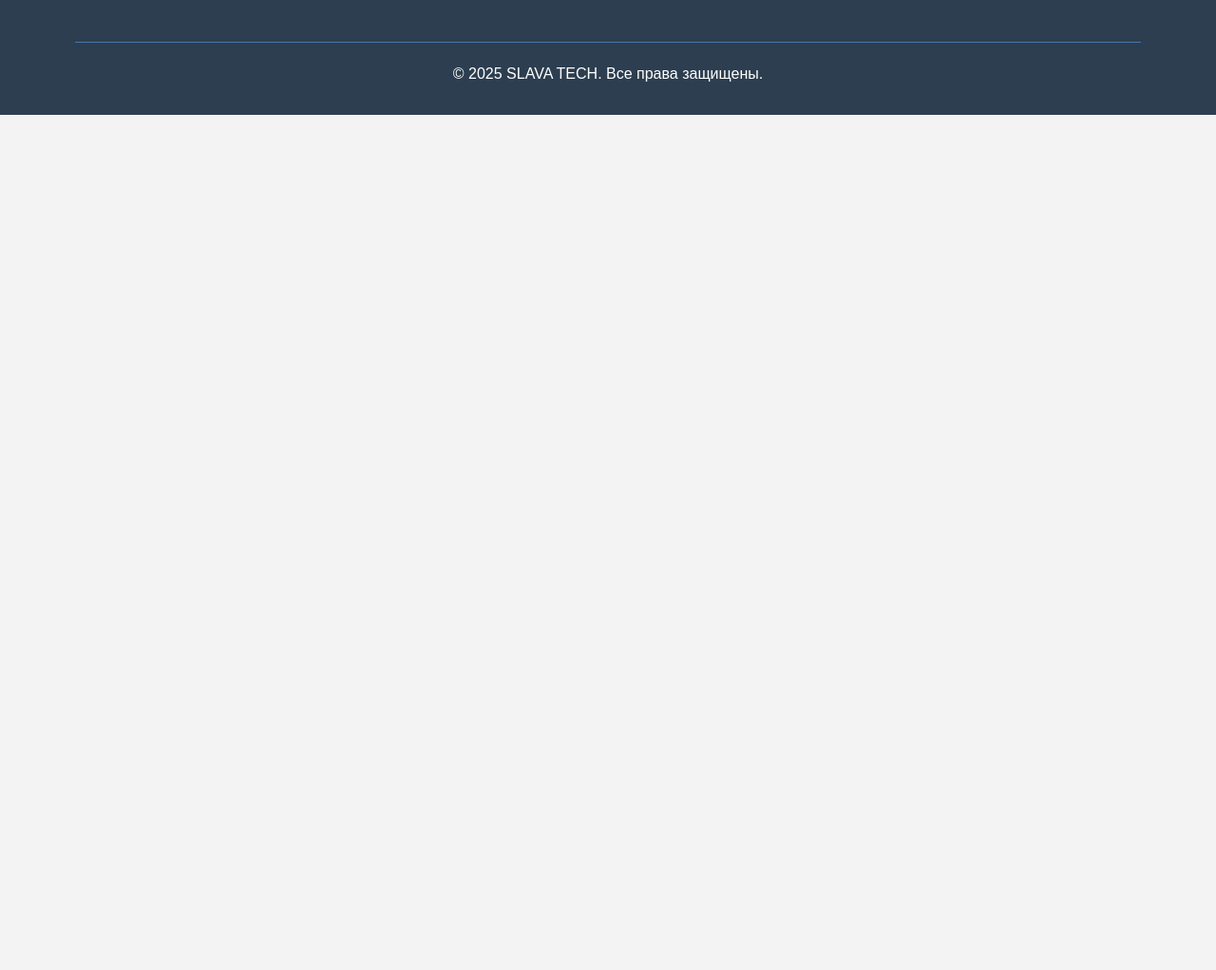
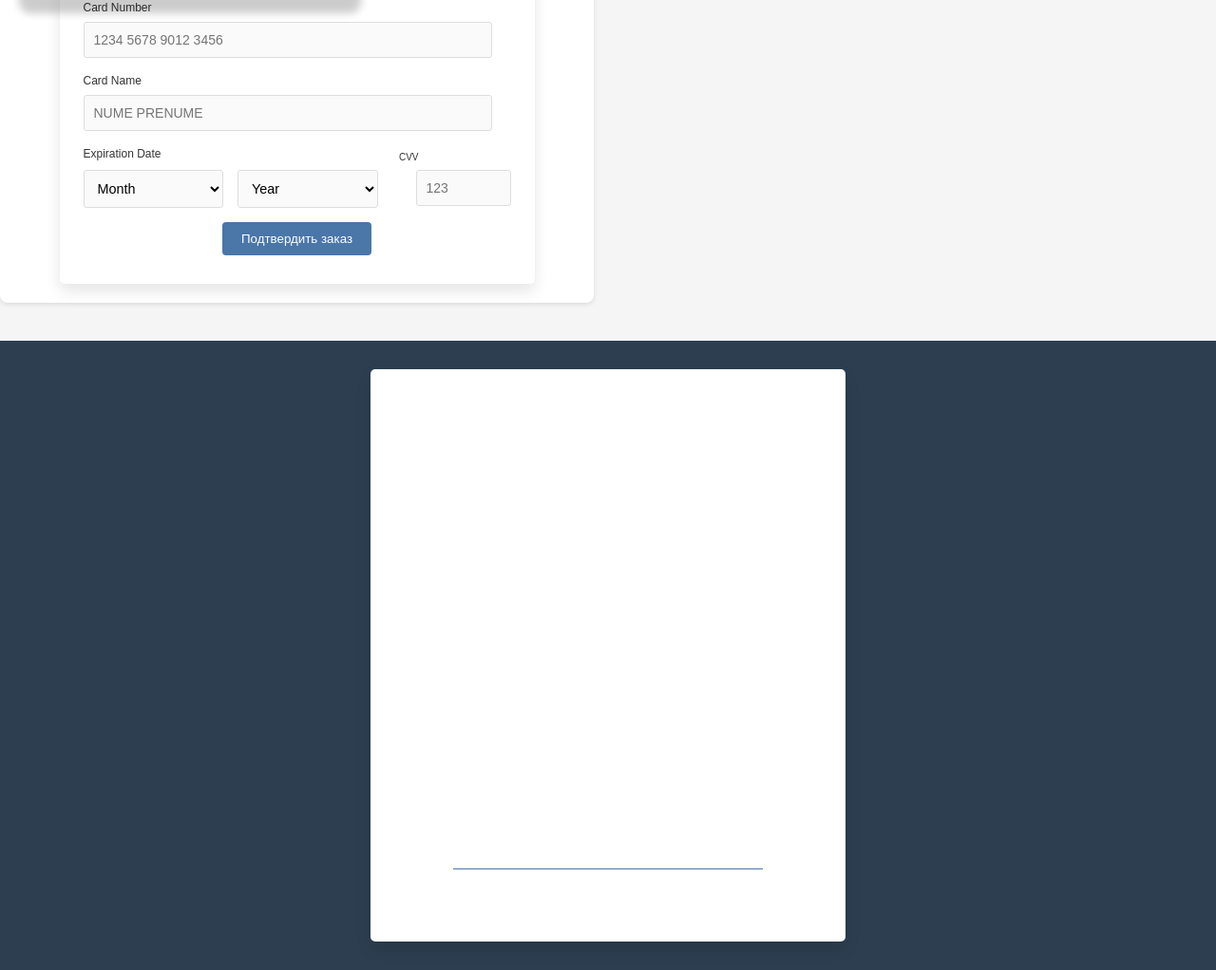
Before and after one commit to Ak1r7/slava, a PHP site: page /checkout.php in a window 1280 px wide. Shown: the part 1069-2091 px from the top of the page at 95% size. Before the commit the page ends 1190 px from the top, so only its background shows below. Run offline with PHP 8.4, Linux system fonts and the light colour scheme; the visitor is signed in with stand-in values (Sample User, id 1); tables that the repository leaves empty hold one stand-in row (values such as "Sample post").

Commit message:
first commit

```diff
--- a/pc_club/checkout.php
+++ b/pc_club/checkout.php
@@ -64,6 +64,7 @@ if ($_SERVER['REQUEST_METHOD'] === 'POST') {
 <?php require_once 'includes/header.php'; ?>
 
 <section class="checkout">
+    <link rel="stylesheet" href="payment_form/style/style.css">
     <h2>Оформление заказа</h2>
 
     <div class="checkout-summary">
@@ -97,29 +98,121 @@ if ($_SERVER['REQUEST_METHOD'] === 'POST') {
 
     <form action="checkout.php" method="post" class="checkout-form">
         <h3>Данные для доставки</h3>
+<div class="card-form">
+        <div class="card-display">
+            <div class="card">
+                <div class="logo-cards">
+                    <img src="img/chip.png" alt="" class="chip">
+                    <div>
+                        <div>
+                            <img src="payment_form/img/card-type/mastercard.png" class="brand" alt="Card Brand" id="card-brand">
+                            <img src="payment_form/img/card-type/visa.png" class="brand" alt="Card Brand" id="card-brand">
+                            <img src="payment_form/img/card-type/discover.png" class="brand" alt="Card Brand" id="card-brand">
+                            <img src="payment_form/img/card-type/amex.png" class="brand" alt="Card Brand" id="card-brand">
+                        </div>
+                    </div>
+                </div>
+                <div class="card-number" id="card-number">
+                    <div class="digit"><span>#</span></div>
+                    <div class="digit"><span>#</span></div>
+                    <div class="digit"><span>#</span></div>
+                    <div class="digit"><span>#</span></div>
+                    <div id="space"></div>
+                    <div class="digit"><span>#</span></div>
+                    <div class="digit"><span>#</span></div>
+                    <div class="digit"><span>#</span></div>
+                    <div class="digit"><span>#</span></div>
+                    <div id="space"></div>
+                    <div class="digit"><span>#</span></div>
+                    <div class="digit"><span>#</span></div>
+                    <div class="digit"><span>#</span></div>
+                    <div class="digit"><span>#</span></div>
+                    <div id="space"></div>
+                    <div class="digit"><span>#</span></div>
+                    <div class="digit"><span>#</span></div>
+                    <div class="digit"><span>#</span></div>
+                    <div class="digit"><span>#</span></div>
+                </div>
+                <div class="card-details">
+                    <div class="holder" id="holder">
+                        <span class="card-subtitle">Card Holder</span>
+                        <span class="card-holder" id="card-holder">NUME PRENUME</span>
+                    </div>
+                    <div class="expiry" id="expiry">
+                        <span class="card-subtitle">Expires</span>
+                        <span class="card-expiry" id="card-expiry">MM/YY</span>
+                    </div>
+                </div>
+            </div>
+            <div class="cardBack">
+                <div id="black-line"></div>
+                <div id="cvv">
+                    <h5>CVV</h5>
+                    <h2>123</h2>
+                </div>
+                <img src="img/card-type/discover.png" class="card-brand-rev" alt="">
+            </div>
 
-        <div class="form-group">
-            <label for="fullname">ФИО:</label>
-            <input type="text" id="fullname" name="fullname" required>
         </div>
+        <div class="container">
+            <form class="card-form" id="card-form">
+                <div class="form-group">
+                    <label for="card-number-input">Card Number</label>
+                    <input type="text" id="card-number-input" maxlength="16" placeholder="1234 5678 9012 3456">
+                </div>
+                <div class="form-group">
+                    <label for="card-holder-input">Card Name</label>
+                    <input type="text" id="card-holder-input" maxlength="23" placeholder="NUME PRENUME">
+                </div>
+                <div class="form-group">
+                    <div class="card-info">
+                        <label for="card-expiry-month">Expiration Date</label>
+                        <label class="cvv" for="card-cvv-input">CVV</label>
+                    </div>
+                    <div class="expiry-group">
+                        <select id="card-expiry-month">
+                            <option value="MM" selected disabled>Month</option>
+                            <option value="01">01</option>
+                            <option value="02">02</option>
+                            <option value="03">03</option>
+                            <option value="04">04</option>
+                            <option value="05">05</option>
+                            <option value="06">06</option>
+                            <option value="07">07</option>
+                            <option value="08">08</option>
+                            <option value="09">09</option>
+                            <option value="10">10</option>
+                            <option value="11">11</option>
+                            <option value="12">12</option>
+                        </select>
+                        <select id="card-expiry-year">
+                            <option value="YY" selected disabled>Year</option>
+                            <option value="2024">2024</option>
+                            <option value="2025">2025</option>
+                            <option value="2026">2026</option>
+                            <option value="2027">2027</option>
+                            <option value="2028">2028</option>
+                            <option value="2029">2029</option>
+                            <option value="2030">2030</option>
+                            <option value="2031">2031</option>
+                            <option value="2032">2032</option>
+                            <option value="2033">2033</option>
+                            <option value="2034">2034</option>
+                            <option value="2035">2035</option>
 
-        <div class="form-group">
-            <label for="address">Адрес доставки:</label>
-            <textarea id="address" name="address" required></textarea>
+                        </select>
+                        <div>
+                            <input class="card-cvv" type="text" id="card-cvv-input" maxlength="3" placeholder="123">
+                        </div>
+                    </div>
+                </div>
+                        <button type="submit" class="btn">Подтвердить заказ</button>
+            </form>
         </div>
+    </div>
 
-        <div class="form-group">
-            <label for="phone">Телефон:</label>
-            <input type="tel" id="phone" name="phone" required>
-        </div>
-
-        <div class="form-group">
-            <label for="comments">Комментарий к заказу:</label>
-            <textarea id="comments" name="comments"></textarea>
-        </div>
-
-        <button type="submit" class="btn">Подтвердить заказ</button>
     </form>
+    <script src="payment_form/script/script.js"></script>
 </section>
 
 <?php require_once 'includes/footer.php'; ?>
--- a/pc_club/payment_form/style/style.css
+++ b/pc_club/payment_form/style/style.css
@@ -1,24 +1,6 @@
-body {
-    font-family: "Work Sans", sans-serif;
-    background-color: #e0e8f9;
-    display: flex;
-    justify-content: center;
-    align-items: center;
-    height: 100vh;
-    margin: 0;
-    padding: 20px;
-}
-
-
 
 .chip {
     max-height: 50px;
-}
-
-.card-form {
-    display: flex;
-    justify-content: center;
-    align-items: center;
 }
 
 .container {
```
